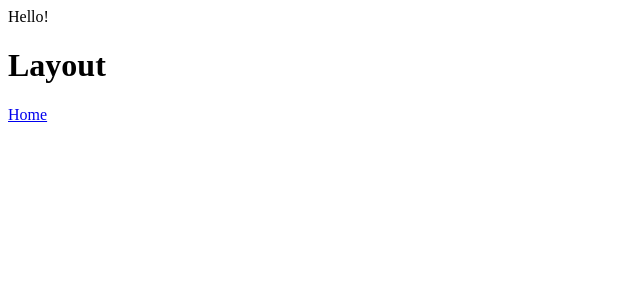
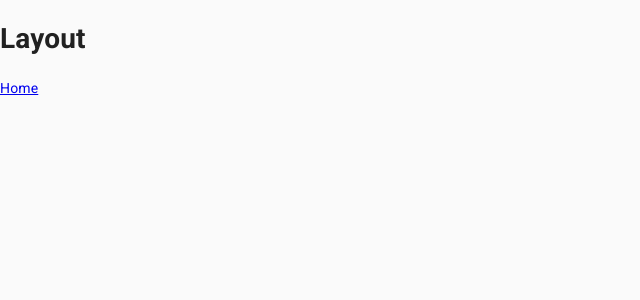
Before and after one commit to vitaly-d-osinit/react-text-layout, a Next.js app: page /layout in a window 1280 px wide. Shown: the top 300 px of the page, without its empty margins (0-640 px from the left). Built offline with nearby package versions, Linux system fonts and the light colour scheme.

Commit message:
Add material-ui

```diff
--- a/package.json
+++ b/package.json
@@ -10,6 +10,7 @@
     "lint:fix": "eslint . --fix"
   },
   "dependencies": {
+    "@material-ui/core": "^4.7.2",
     "next": "^9.1.5",
     "react": "^16.12.0",
     "react-dom": "^16.12.0",
--- a/src/components/Layout.tsx
+++ b/src/components/Layout.tsx
@@ -1,23 +1,34 @@
-import * as React from "react";
+import React, { FunctionComponent } from "react";
 import Head from "next/head";
+import CssBaseline from "@material-ui/core/CssBaseline";
+import { ThemeProvider } from "@material-ui/styles";
+
+import theme from "src/theme";
 
 type Props = {
   title?: string;
 };
 
-const Layout: React.FunctionComponent<Props> = ({
+const Layout: FunctionComponent<Props> = ({
   children,
   title = "React coding task «Text Layout»"
 }) => (
-  <div>
+  <>
+    <CssBaseline />
     <Head>
       <title>{title}</title>
       <meta charSet="utf-8" />
-      <meta name="viewport" content="initial-scale=1.0, width=device-width" />
+      <meta
+        name="viewport"
+        content="minimum-scale=1, initial-scale=1, width=device-width, shrink-to-fit=no"
+      />
+      <link
+        rel="stylesheet"
+        href="https://fonts.googleapis.com/css?family=Roboto:300,400,500,700&display=swap"
+      />
     </Head>
-    <header>Hello!</header>
-    {children}
-  </div>
+    <ThemeProvider theme={theme}>{children}</ThemeProvider>
+  </>
 );
 
 export default Layout;
--- /dev/null
+++ b/src/theme/index.ts
@@ -0,0 +1,3 @@
+import { createMuiTheme } from "@material-ui/core";
+
+export default createMuiTheme();
```
Also changed, not shown: 1 other file (tests, documents, lock files or other folders).
